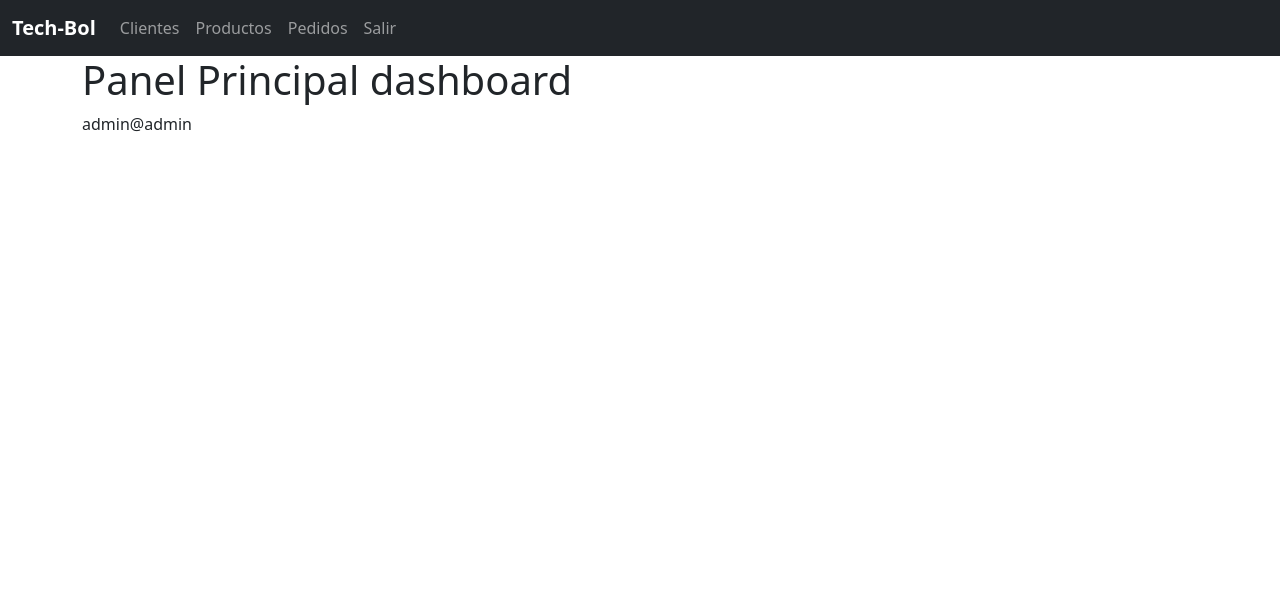
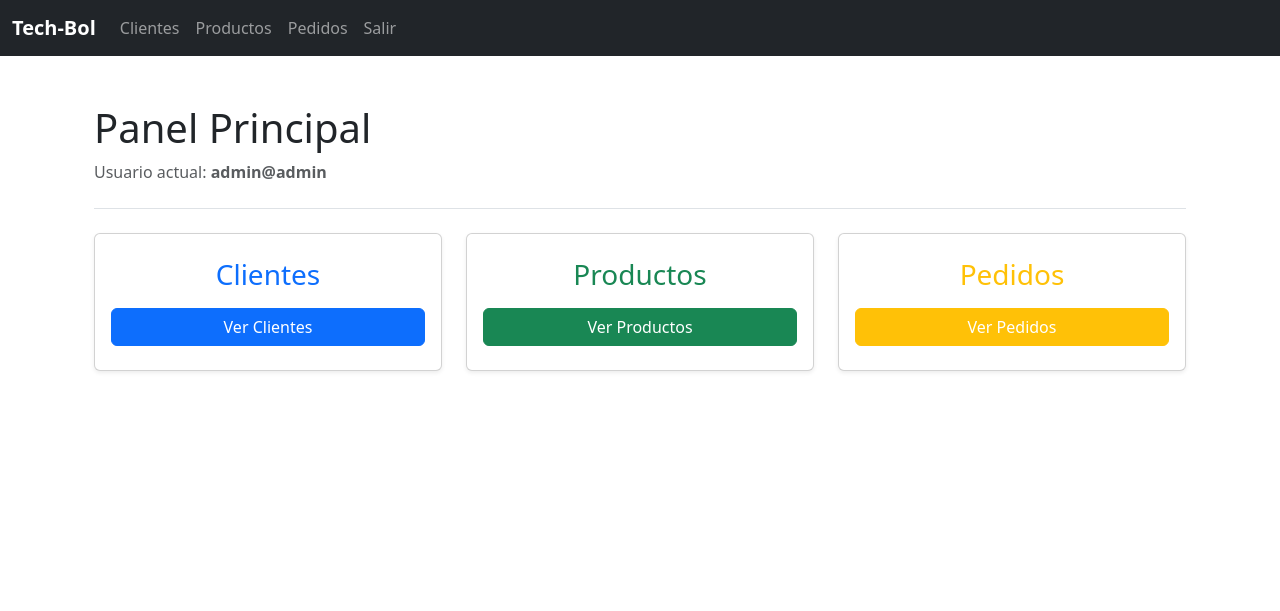
Before and after one commit to AlejandroPaco71/sist_techbol, a Flask app: page /dashboard in a window 1280 px wide. Shown: the top 611 px of the page. Run offline with Flask 3, Linux system fonts and the light colour scheme; a user stored in the database is signed in.

Commit message:
Se mejoro las vistas de index y dashboard

```diff
--- a/app/core/templates/dashboard.html
+++ b/app/core/templates/dashboard.html
@@ -1,16 +1,49 @@
 {% extends 'base.html' %}
-{% block title %} Dashboard {% endblock %}
+{% block title %} Dashboard - TechBol {% endblock %}
 
 {% block content %}
-<h1>
-    Panel Principal
-    dashboard
-</h1>
+<div class="container my-5">
 
-<p>
-    {{ current_user.username }}
-</p>
+    <div class="mb-4 pb-2 border-bottom">
+        <h1>Panel Principal</h1>
+        <p class="text-muted">Usuario actual: <strong>{{ current_user.username }}</strong></p>
+    </div>
 
+    <div class="row g-4">
 
+        <div class="col-md-4">
+            <div class="card shadow-sm text-center">
+                <div class="card-body py-4">
+                    <h3 class="card-title text-primary mb-3">Clientes</h3>
+                    <a href="{{ url_for('bp_clientes.index') }}" class="btn btn-primary w-100">
+                        Ver Clientes
+                    </a>
+                </div>
+            </div>
+        </div>
 
+        <div class="col-md-4">
+            <div class="card shadow-sm text-center">
+                <div class="card-body py-4">
+                    <h3 class="card-title text-success mb-3">Productos</h3>
+                    <a href="{{ url_for('bp_productos.index') }}" class="btn btn-success w-100">
+                        Ver Productos
+                    </a>
+                </div>
+            </div>
+        </div>
+
+        <div class="col-md-4">
+            <div class="card shadow-sm text-center">
+                <div class="card-body py-4">
+                    <h3 class="card-title text-warning mb-3">Pedidos</h3>
+                    <a href="{{ url_for('bp_pedidos.index') }}" class="btn btn-warning text-white w-100">
+                        Ver Pedidos
+                    </a>
+                </div>
+            </div>
+        </div>
+
+    </div>
+</div>
 {% endblock %}
```
Also changed, not shown: app/core/templates/index.html (+33 -7 lines).
